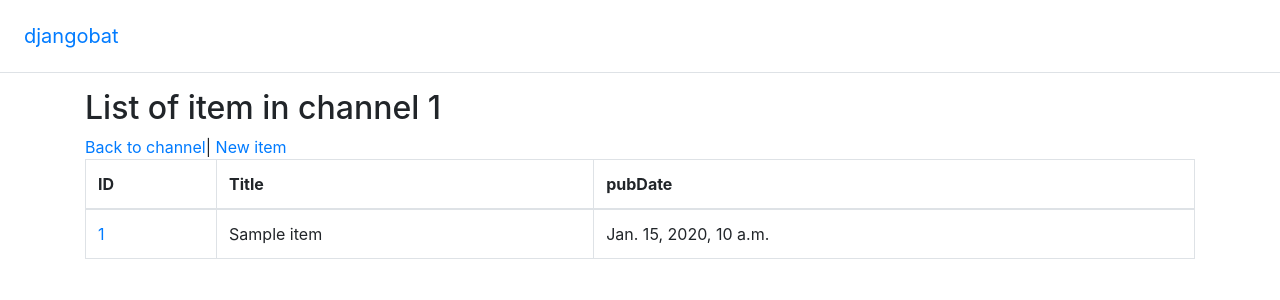
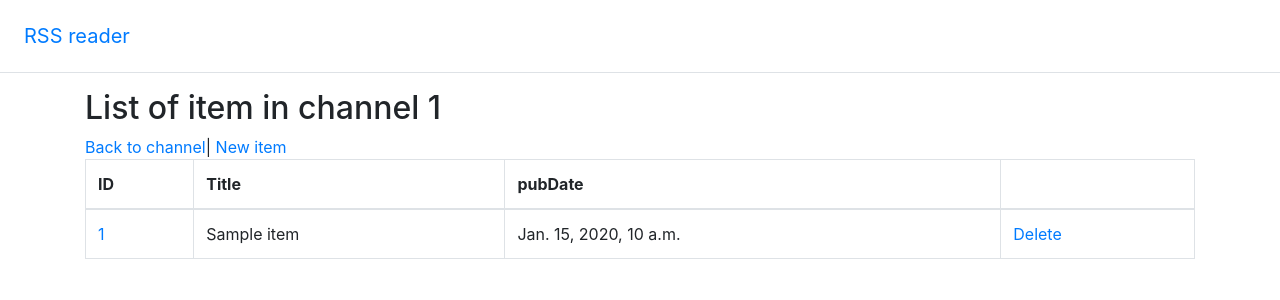
Before and after one commit to quang-ng/feeds-reader, a Django app: template feeds/feeds_reader_app/templates/feeds_reader_app/list_items.html in a window 1280 px wide. Shown: the top 300 px of the page. Run offline with Django 3.2, Linux system fonts and the light colour scheme; tables that the repository leaves empty hold one stand-in row (values such as "Sample post"); the template is opened without the code that fills it: values that come from a table or form of the project are taken from there, most other values are stand-ins (such as "Sample title", 1, 10 or a date in 2020); some libraries are stand-ins or nearby versions.

Commit message:
Add delete item

```diff
--- a/feeds/feeds_reader_app/templates/base.html
+++ b/feeds/feeds_reader_app/templates/base.html
@@ -11,7 +11,7 @@
 <body>
     <header>
         <div class="d-flex flex-column flex-md-row align-items-center p-3 px-md-4 mb-3 bg-white border-bottom box-shadow">
-            <a href="/feeds" class="navbar-brand my-0 mr-md-auto font-weight-normal">djangobat</a>
+            <a href="/feeds" class="navbar-brand my-0 mr-md-auto font-weight-normal">RSS reader</a>
         </div>
     </header>
     <div class="container">
--- a/feeds/feeds_reader_app/templates/feeds_reader_app/index.html
+++ b/feeds/feeds_reader_app/templates/feeds_reader_app/index.html
@@ -34,6 +34,7 @@ List of channels
                     <th>Title</th>
                     <th>Category</th>
                     <th>Link</th>
+                    <th></th>
                 </tr>
             </thead>
             <tbody>
@@ -45,6 +46,9 @@ List of channels
                     <td>{{ c.title }}</td>
                     <td>{{ c.category }}</td>
                     <td>{{ c.link }}</td>
+                    <td>
+                        <a href="/feeds/delete_channel/{{ c.id }}/" onclick="return confirm('Are you sure?')">Delete</a>
+                    </td>
                 </tr>
                 {% endfor %}
             </tbody>
--- a/feeds/feeds_reader_app/templates/feeds_reader_app/list_items.html
+++ b/feeds/feeds_reader_app/templates/feeds_reader_app/list_items.html
@@ -12,6 +12,7 @@
             <th>ID</th>
             <th>Title</th>
             <th>pubDate</th>
+            <th></th>
         </tr>
     </thead>
     <tbody>
@@ -22,6 +23,9 @@
             </td>
             <td>{{ item.title }}</td>
             <td>{{ item.pubDate }}</td>
+            <td>
+                <a href="/feeds/delete_item/{{ item.id }}/" onclick="return confirm('Are you sure?')">Delete</a>
+            </td>
         </tr>
         {% endfor %}
     </tbody>
--- a/feeds/feeds_reader_app/urls.py
+++ b/feeds/feeds_reader_app/urls.py
@@ -7,8 +7,10 @@ urlpatterns = [
     path('<int:channel_id>/', views.detail_channel, name='detail'),
     path('edit_channel/<int:channel_id>/', views.edit_channel, name='edit'),
     path('new_channel/', views.edit_channel, name='new_channel'),
+    path('delete_channel/<int:channel_id>/', views.delete_channel, name='edit'),
     path('items/<int:channel_id>/', views.items, name='edit'),
     path('detail_item/<int:item_id>/', views.detail_item, name='edit'),
     path('edit_item/<int:item_id>/', views.edit_item, name='edit'),
     path('new_item/<int:channel_id>/', views.edit_item, name='edititem'),
+    path('delete_item/<int:item_id>/', views.delete_item, name='delete_item'),
 ]
```
Also changed, not shown: feeds/feeds_reader_app/views.py (+10 -0 lines).
